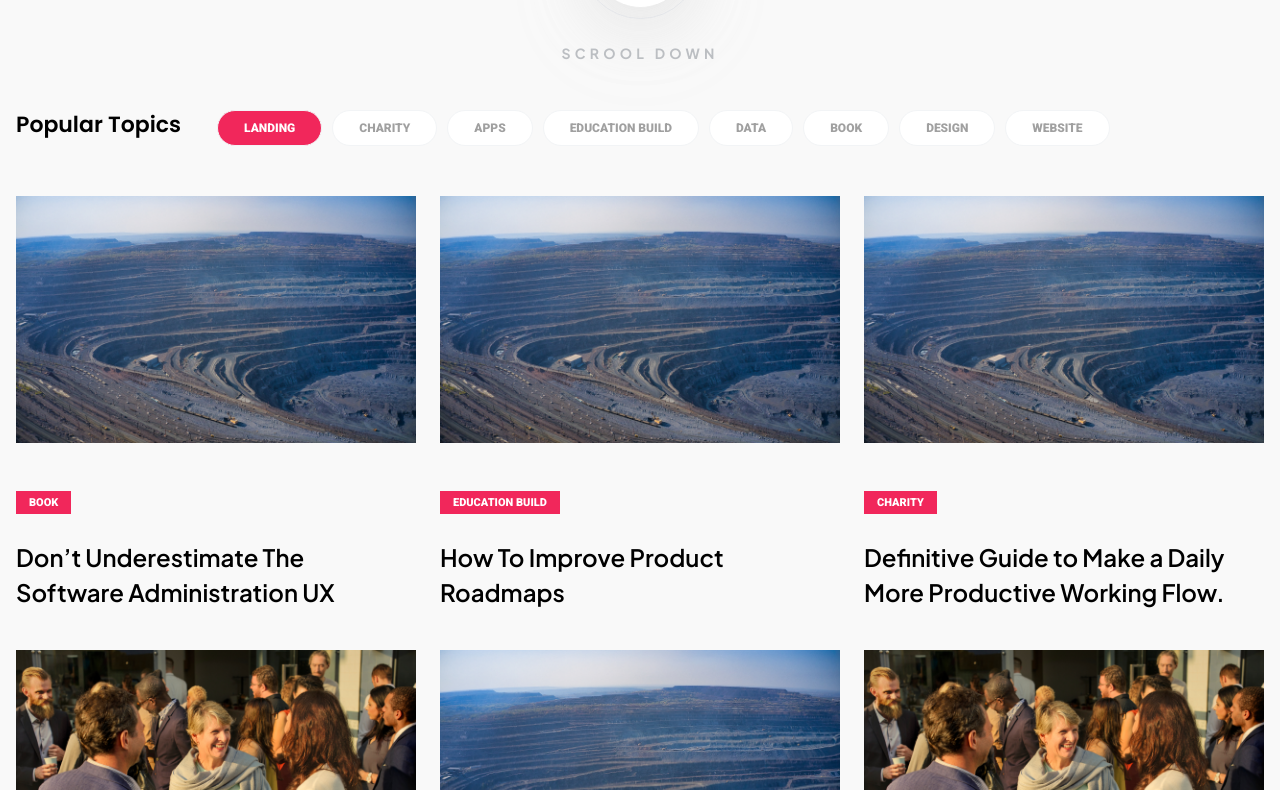
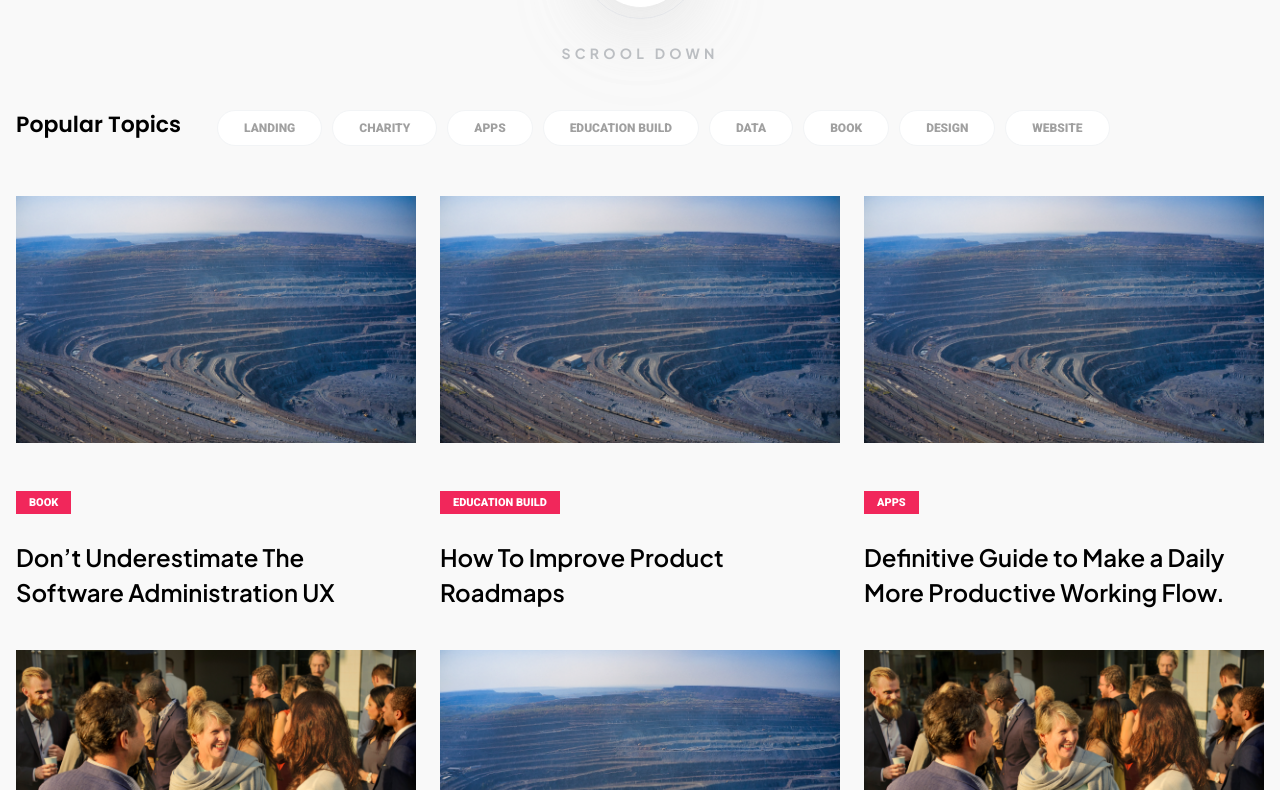
Before and after one commit to RomanKoriachko/ftorex, a React (Create React App) app: page /articles in a window 1280 px wide. Shown: the part 690-1480 px from the top of the page. Built offline with nearby package versions, Linux system fonts and the light colour scheme.

Commit message:
add tags and pages in ArticlesPAge

```diff
--- a/src/pages/ArticlesPage/ArticlesPage.js
+++ b/src/pages/ArticlesPage/ArticlesPage.js
@@ -5,11 +5,191 @@ import articlesArray from './articlesArray'
 import MessageForm from '../../components/MessageForm/MessageForm'
 
 const ArticlesPage = () => {
-    const filtredArr1 = articlesArray.filter((element, index) => index < 9)
-    const filtredArr2 = articlesArray.filter(
+    // Tags
+
+    const [tagState, setTagState] = useState({
+        tag1: '',
+        tag2: '',
+        tag3: '',
+        tag4: '',
+        tag5: '',
+        tag6: '',
+        tag7: '',
+        tag8: '',
+    })
+
+    const onTagClick = (e) => {
+        if (Number(e.target.value) === 1) {
+            if (tagState.tag1 === '') {
+                setTagState((prevState) => ({
+                    ...prevState,
+                    tag1: 'active',
+                }))
+            } else {
+                setTagState((prevState) => ({
+                    ...prevState,
+                    tag1: '',
+                }))
+            }
+        }
+        if (Number(e.target.value) === 2) {
+            if (tagState.tag2 === '') {
+                setTagState((prevState) => ({
+                    ...prevState,
+                    tag2: 'active',
+                }))
+            } else {
+                setTagState((prevState) => ({
+                    ...prevState,
+                    tag2: '',
+                }))
+            }
+        }
+        if (Number(e.target.value) === 3) {
+            if (tagState.tag3 === '') {
+                setTagState((prevState) => ({
+                    ...prevState,
+                    tag3: 'active',
+                }))
+            } else {
+                setTagState((prevState) => ({
+                    ...prevState,
+                    tag3: '',
+                }))
+            }
+        }
+        if (Number(e.target.value) === 4) {
+            if (tagState.tag4 === '') {
+                setTagState((prevState) => ({
+                    ...prevState,
+                    tag4: 'active',
+                }))
+            } else {
+                setTagState((prevState) => ({
+                    ...prevState,
+                    tag4: '',
+                }))
+            }
+        }
+        if (Number(e.target.value) === 5) {
+            if (tagState.tag5 === '') {
+                setTagState((prevState) => ({
+                    ...prevState,
+                    tag5: 'active',
+                }))
+            } else {
+                setTagState((prevState) => ({
+                    ...prevState,
+                    tag5: '',
+                }))
+            }
+        }
+        if (Number(e.target.value) === 6) {
+            if (tagState.tag6 === '') {
+                setTagState((prevState) => ({
+                    ...prevState,
+                    tag6: 'active',
+                }))
+            } else {
+                setTagState((prevState) => ({
+                    ...prevState,
+                    tag6: '',
+                }))
+            }
+        }
+        if (Number(e.target.value) === 7) {
+            if (tagState.tag7 === '') {
+                setTagState((prevState) => ({
+                    ...prevState,
+                    tag7: 'active',
+                }))
+            } else {
+                setTagState((prevState) => ({
+                    ...prevState,
+                    tag7: '',
+                }))
+            }
+        }
+        if (Number(e.target.value) === 8) {
+            if (tagState.tag8 === '') {
+                setTagState((prevState) => ({
+                    ...prevState,
+                    tag8: 'active',
+                }))
+            } else {
+                setTagState((prevState) => ({
+                    ...prevState,
+                    tag8: '',
+                }))
+            }
+        }
+    }
+
+    let summaryArr = []
+    let tag1Arr = []
+    let tag2Arr = []
+    let tag3Arr = []
+    let tag4Arr = []
+    let tag5Arr = []
+    let tag6Arr = []
+    let tag7Arr = []
+    let tag8Arr = []
+    if (tagState.tag1 === 'active') {
+        tag1Arr = articlesArray.filter((element) => element.tag === 'landing')
+    }
+    if (tagState.tag2 === 'active') {
+        tag2Arr = articlesArray.filter((element) => element.tag === 'charity')
+    }
+    if (tagState.tag3 === 'active') {
+        tag3Arr = articlesArray.filter((element) => element.tag === 'apps')
+    }
+    if (tagState.tag4 === 'active') {
+        tag4Arr = articlesArray.filter(
+            (element) => element.tag === 'education build'
+        )
+    }
+    if (tagState.tag5 === 'active') {
+        tag5Arr = articlesArray.filter((element) => element.tag === 'data')
+    }
+    if (tagState.tag6 === 'active') {
+        tag6Arr = articlesArray.filter((element) => element.tag === 'book')
+    }
+    if (tagState.tag7 === 'active') {
+        tag7Arr = articlesArray.filter((element) => element.tag === 'design')
+    }
+    if (tagState.tag8 === 'active') {
+        tag8Arr = articlesArray.filter((element) => element.tag === 'website')
+    }
+    if (
+        tag1Arr.length === 0 &&
+        tag2Arr.length === 0 &&
+        tag3Arr.length === 0 &&
+        tag4Arr.length === 0 &&
+        tag5Arr.length === 0 &&
+        tag6Arr.length === 0 &&
+        tag7Arr.length === 0 &&
+        tag8Arr.length === 0
+    ) {
+        summaryArr = articlesArray
+    } else {
+        summaryArr = [
+            ...tag1Arr,
+            ...tag2Arr,
+            ...tag3Arr,
+            ...tag4Arr,
+            ...tag5Arr,
+            ...tag6Arr,
+            ...tag7Arr,
+            ...tag8Arr,
+        ]
+    }
+
+    // pages of articles
+    let filtredArr1 = summaryArr.filter((element, index) => index < 9)
+    let filtredArr2 = summaryArr.filter(
         (element, index) => index >= 9 && index < 18
     )
-    const filtredArr3 = articlesArray.filter(
+    let filtredArr3 = summaryArr.filter(
         (element, index) => index >= 18 && index < 27
     )
 
@@ -18,7 +198,6 @@ const ArticlesPage = () => {
         page2: '',
         page3: '',
     })
-    const [currentArr, setCurrentArr] = useState(filtredArr1)
 
     const onFirstPageClick = () => {
         setActivePage(() => ({
@@ -26,7 +205,6 @@ const ArticlesPage = () => {
             page2: '',
             page3: '',
         }))
-        setCurrentArr(filtredArr1)
     }
     const onSecondPageClick = () => {
         setActivePage(() => ({
@@ -34,7 +212,6 @@ const ArticlesPage = () => {
             page2: 'active-page',
             page3: '',
         }))
-        setCurrentArr(filtredArr2)
     }
     const onThirdPageClick = () => {
         setActivePage(() => ({
@@ -42,21 +219,38 @@ const ArticlesPage = () => {
             page2: '',
             page3: 'active-page',
         }))
-        setCurrentArr(filtredArr3)
     }
 
     const onPrevClick = () => {
-        if (currentArr[0].id >= 19) {
+        if (activePage.page3 === 'active-page') {
             onSecondPageClick()
-        } else if (currentArr[0].id >= 10) {
+        } else if (activePage.page2 === 'active-page') {
             onFirstPageClick()
         }
     }
     const onNextClick = () => {
-        if (currentArr[0].id === 1) {
+        if (activePage.page1 === 'active-page') {
             onSecondPageClick()
-        } else if (currentArr[0].id === 10) {
+        } else if (activePage.page2 === 'active-page') {
             onThirdPageClick()
+        }
+    }
+
+    // Disable page btns
+
+    let disable2Page = ''
+    let disable3Page = ''
+
+    if (filtredArr2.length === 0) {
+        disable2Page = 'hide'
+        if (activePage.page2 === 'active-page') {
+            onFirstPageClick()
+        }
+    }
+    if (filtredArr3.length === 0) {
+        disable3Page = 'hide'
+        if (activePage.page3 === 'active-page') {
+            onSecondPageClick()
         }
     }
 
@@ -66,17 +260,85 @@ const ArticlesPage = () => {
             <div className="container">
                 <div className="row tags-row">
                     <p>Popular Topics</p>
-                    <button className="tag-btn active">landing</button>
-                    <button className="tag-btn">Charity</button>
-                    <button className="tag-btn">apps</button>
-                    <button className="tag-btn">Education build</button>
-                    <button className="tag-btn">data</button>
-                    <button className="tag-btn">book</button>
-                    <button className="tag-btn">Design</button>
-                    <button className="tag-btn">website</button>
+                    <button
+                        className={`tag-btn ${tagState.tag1}`}
+                        value={1}
+                        onClick={(e) => onTagClick(e, 'value')}
+                    >
+                        landing
+                    </button>
+                    <button
+                        className={`tag-btn ${tagState.tag2}`}
+                        value={2}
+                        onClick={(e) => onTagClick(e, 'value')}
+                    >
+                        Charity
+                    </button>
+                    <button
+                        className={`tag-btn ${tagState.tag3}`}
+                        value={3}
+                        onClick={(e) => onTagClick(e, 'value')}
+                    >
+                        apps
+                    </button>
+                    <button
+                        className={`tag-btn ${tagState.tag4}`}
+                        value={4}
+                        onClick={(e) => onTagClick(e, 'value')}
+                    >
+                        Education build
+                    </button>
+                    <button
+                        className={`tag-btn ${tagState.tag5}`}
+                        value={5}
+                        onClick={(e) => onTagClick(e, 'value')}
+                    >
+                        data
+                    </button>
+                    <button
+                        className={`tag-btn ${tagState.tag6}`}
+                        value={6}
+                        onClick={(e) => onTagClick(e, 'value')}
+                    >
+                        book
+                    </button>
+                    <button
+                        className={`tag-btn ${tagState.tag7}`}
+                        value={7}
+                        onClick={(e) => onTagClick(e, 'value')}
+                    >
+                        Design
+                    </button>
+                    <button
+                        className={`tag-btn ${tagState.tag8}`}
+                        value={8}
+                        onClick={(e) => onTagClick(e, 'value')}
+                    >
+                        website
+                    </button>
                 </div>
                 <div className="wrapper">
-                    {currentArr.map(({ id, preview, tag, name }) => (
+                    {activePage.page1 === 'active-page'
+                        ? filtredArr1.map(({ id, preview, tag, name }) => (
+                              <div key={id} className="article-item">
+                                  <div className="article-preview">
+                                      <img src={preview} alt="" />
+                                  </div>
+                                  <div className="article-tag">{tag}</div>
+                                  <div className="article-name">{name}</div>
+                              </div>
+                          ))
+                        : activePage.page2 === 'active-page'
+                        ? filtredArr2.map(({ id, preview, tag, name }) => (
+                              <div key={id} className="article-item">
+                                  <div className="article-preview">
+                                      <img src={preview} alt="" />
+                                  </div>
+                                  <div className="article-tag">{tag}</div>
+                                  <div className="article-name">{name}</div>
+                              </div>
+                          ))
+                        : filtredArr3.map(({ id, preview, tag, name }) => (
                               <div key={id} className="article-item">
                                   <div className="article-preview">
                                       <img src={preview} alt="" />
@@ -99,13 +361,13 @@ const ArticlesPage = () => {
                             1
                         </button>
                         <button
-                            className={`page ${activePage.page2}`}
+                            className={`page ${activePage.page2} ${disable2Page}`}
                             onClick={() => onSecondPageClick()}
                         >
                             2
                         </button>
                         <button
-                            className={`page ${activePage.page3}`}
+                            className={`page ${activePage.page3} ${disable3Page}`}
                             onClick={() => onThirdPageClick()}
                         >
                             3
--- a/src/pages/ArticlesPage/ArticlesPage.scss
+++ b/src/pages/ArticlesPage/ArticlesPage.scss
@@ -96,6 +96,9 @@
             background: #5b5b5b;
             color: white;
         }
+        .hide {
+            display: none;
+        }
     }
     .message-section {
         background-position: 0% 0%;
--- a/src/pages/ArticlesPage/articlesArray.js
+++ b/src/pages/ArticlesPage/articlesArray.js
@@ -8,25 +8,25 @@ let articlesArray = [
     {
         id: 2,
         preview: 'images/article-preview-1.png',
-        tag: 'Education build',
+        tag: 'education build',
         name: 'How To Improve Product Roadmaps',
     },
     {
         id: 3,
         preview: 'images/article-preview-1.png',
-        tag: 'Charity',
+        tag: 'apps',
         name: 'Definitive Guide to Make a Daily More Productive Working Flow. ',
     },
     {
         id: 4,
         preview: 'images/article-preview-2.png',
-        tag: 'Charity',
+        tag: 'charity',
         name: 'Definitive Guide to Make a Daily More Productive Working Flow. ',
     },
     {
         id: 5,
         preview: 'images/article-preview-1.png',
-        tag: 'Charity',
+        tag: 'apps',
         name: 'Definitive Guide to Make a Daily More Productive Working Flow. ',
     },
     {
@@ -38,7 +38,7 @@ let articlesArray = [
     {
         id: 7,
         preview: 'images/article-preview-1.png',
-        tag: 'Charity',
+        tag: 'charity',
         name: 'Definitive Guide to Make a Daily More Productive Working Flow. ',
     },
     {
@@ -50,37 +50,37 @@ let articlesArray = [
     {
         id: 9,
         preview: 'images/article-preview-1.png',
-        tag: 'Charity',
+        tag: 'landing',
         name: 'Definitive Guide to Make a Daily More Productive Working Flow. ',
     },
     {
         id: 10,
         preview: 'images/article-preview-2.png',
-        tag: 'book',
+        tag: 'website',
         name: 'Don’t Underestimate The Software Administration UX',
     },
     {
         id: 11,
         preview: 'images/article-preview-2.png',
-        tag: 'Education build',
+        tag: 'education build',
         name: 'How To Improve Product Roadmaps',
     },
     {
         id: 12,
         preview: 'images/article-preview-2.png',
-        tag: 'Charity',
+        tag: 'apps',
         name: 'Definitive Guide to Make a Daily More Productive Working Flow. ',
     },
     {
         id: 13,
         preview: 'images/article-preview-2.png',
-        tag: 'Charity',
+        tag: 'landing',
         name: 'Definitive Guide to Make a Daily More Productive Working Flow. ',
     },
     {
         id: 14,
         preview: 'images/article-preview-1.png',
-        tag: 'Charity',
+        tag: 'website',
         name: 'Definitive Guide to Make a Daily More Productive Working Flow. ',
     },
     {
@@ -92,7 +92,7 @@ let articlesArray = [
     {
         id: 16,
         preview: 'images/article-preview-2.png',
-        tag: 'Charity',
+        tag: 'design',
         name: 'Definitive Guide to Make a Daily More Productive Working Flow. ',
     },
     {
@@ -104,7 +104,7 @@ let articlesArray = [
     {
         id: 18,
         preview: 'images/article-preview-2.png',
-        tag: 'Charity',
+        tag: 'apps',
         name: 'Definitive Guide to Make a Daily More Productive Working Flow. ',
     },
     {
@@ -116,37 +116,37 @@ let articlesArray = [
     {
         id: 20,
         preview: 'images/article-preview-3.png',
-        tag: 'Education build',
+        tag: 'education build',
         name: 'How To Improve Product Roadmaps',
     },
     {
         id: 21,
         preview: 'images/article-preview-3.png',
-        tag: 'Charity',
+        tag: 'landing',
         name: 'Definitive Guide to Make a Daily More Productive Working Flow. ',
     },
     {
         id: 22,
         preview: 'images/article-preview-2.png',
-        tag: 'Charity',
+        tag: 'design',
         name: 'Definitive Guide to Make a Daily More Productive Working Flow. ',
     },
     {
         id: 23,
         preview: 'images/article-preview-1.png',
-        tag: 'Charity',
+        tag: 'charity',
         name: 'Definitive Guide to Make a Daily More Productive Working Flow. ',
     },
     {
         id: 24,
         preview: 'images/article-preview-2.png',
-        tag: 'data',
+        tag: 'landing',
         name: 'Definitive Guide to Make a Daily More Productive Working Flow. ',
     },
     {
         id: 25,
         preview: 'images/article-preview-3.png',
-        tag: 'Charity',
+        tag: 'charity',
         name: 'Definitive Guide to Make a Daily More Productive Working Flow. ',
     },
     {
@@ -158,7 +158,7 @@ let articlesArray = [
     {
         id: 27,
         preview: 'images/article-preview-3.png',
-        tag: 'Charity',
+        tag: 'design',
         name: 'Definitive Guide to Make a Daily More Productive Working Flow. ',
     },
 ]
```
Lines whose indentation alone changed are shown as unchanged.
